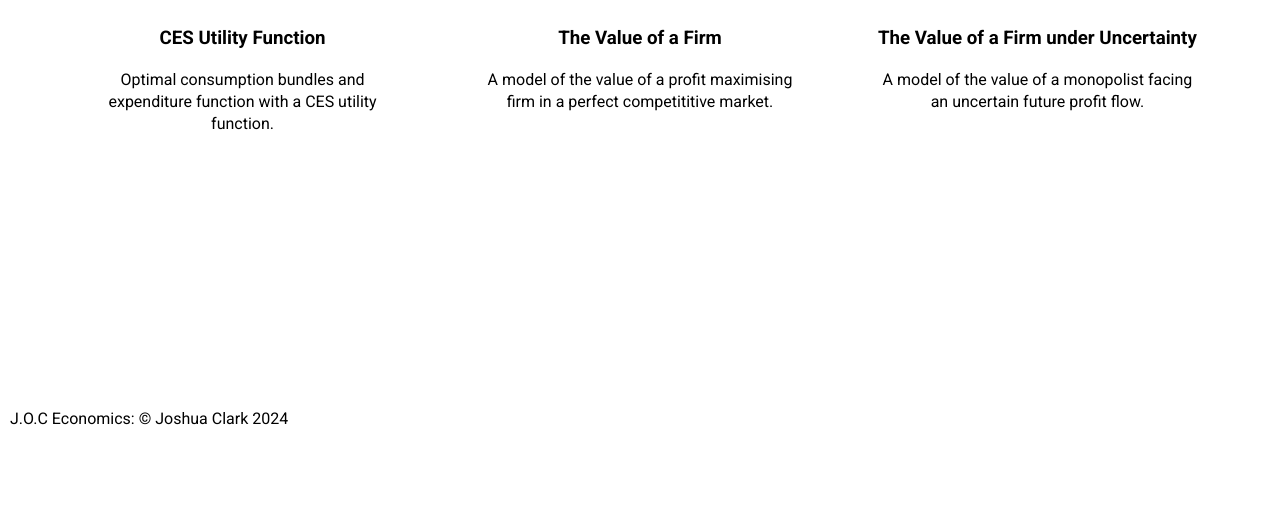
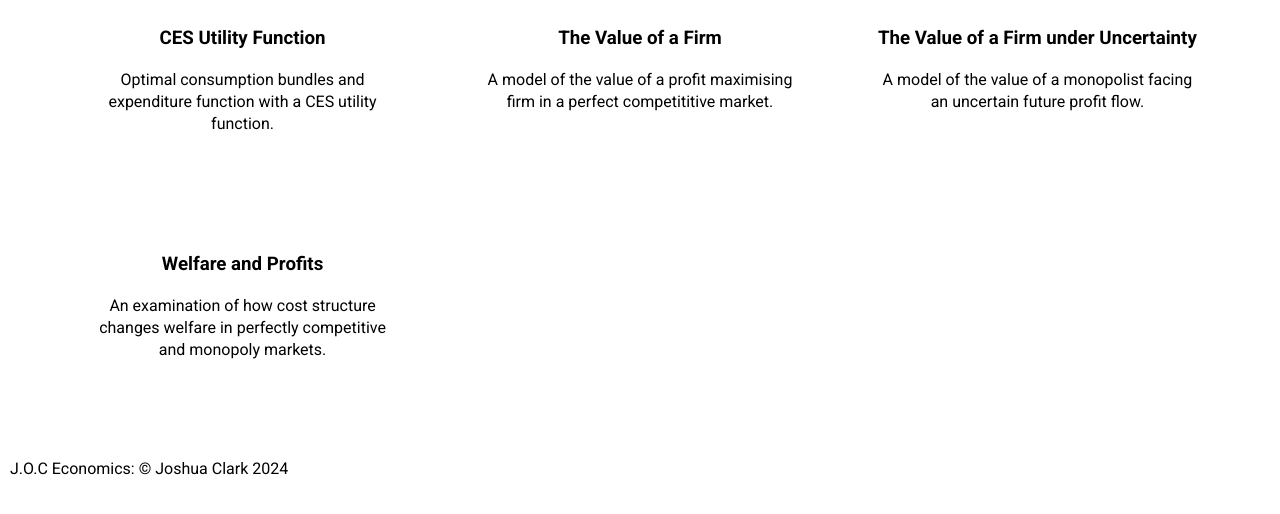
Before and after one commit to J-Clark-05/joc-economics, a plain HTML site: page microeconomics.html in a window 1280 px wide. Shown: the part 332-846 px from the top of the page. Before the commit the page ends 810 px from the top, so only its background shows below. Drawn offline with Linux system fonts and the light colour scheme.

Commit message:
Add files via upload

```diff
--- a/microeconomics.html
+++ b/microeconomics.html
@@ -50,6 +50,13 @@
                   <p>A model of the value of a monopolist facing an uncertain future profit flow.</p></a>
           </div>
       </div>
+
+          <div class="row">
+          <div class="macro-col">
+              <a href="monopoly%20cost%20and%20welafre.html"><h3>Welfare and Profits</h3>
+                  <p>An examination of how cost structure changes welfare in perfectly competitive and monopoly markets.</p></a>
+           </div>
+      </div>
 </section>
 
 
```
Also changed, not shown: finance.html (+0 -2 lines).
